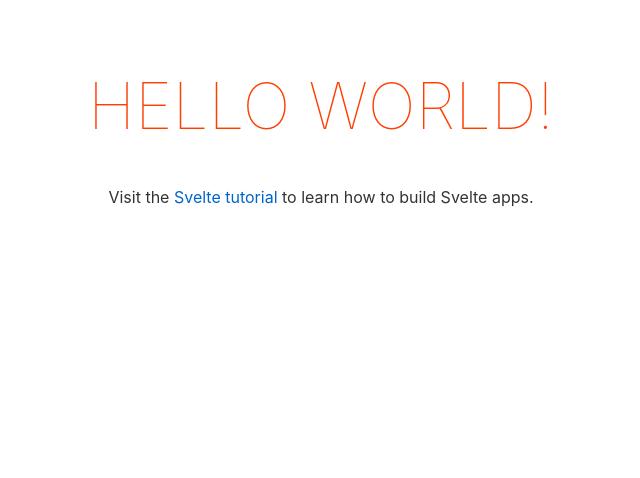
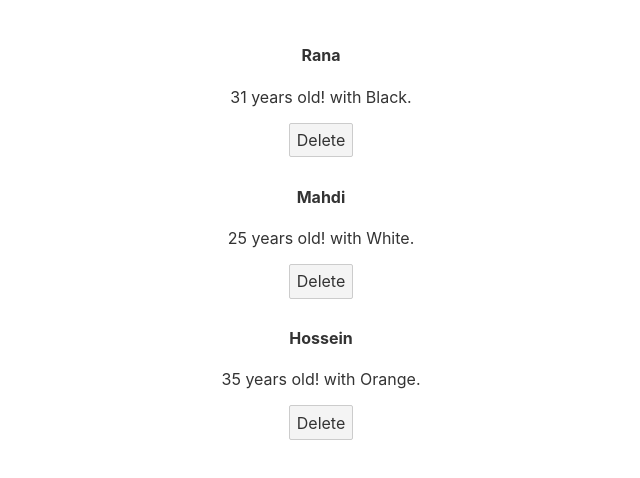
Before and after one commit to mehdijafarii/svelte_learning, a Svelte app in the folder 6-10/: page / in a window 1280 px wide. Shown: the top 478 px of the page, without its empty margins (319-959 px from the left). Built offline with nearby package versions, Linux system fonts and the light colour scheme.

Commit message:
forloop & inline event

```diff
--- a/6-10/src/App.svelte
+++ b/6-10/src/App.svelte
@@ -1,10 +1,27 @@
 <script>
-	export let name;
+  let people = [
+    { name: "Rana", age: 31, beltColor: "Black", id: 1 },
+    { name: "Mahdi", age: 25, beltColor: "White", id: 2 },
+    { name: "Hossein", age: 35, beltColor: "Orange", id: 3 },
+  ];
+
+  const removePeople = (id)=>{
+    people = people.filter((p) => {
+      return p.id != id;
+    })
+  }
 </script>
 
 <main>
-	<h1>Hello {name}!</h1>
-	<p>Visit the <a href="https://svelte.dev/tutorial">Svelte tutorial</a> to learn how to build Svelte apps.</p>
+  {#each people as person (person.id)}
+    <div>
+      <h4>{person.name}</h4>
+      <p>{person.age} years old! with {person.beltColor}.</p>
+      <button on:click={()=> {removePeople(person.id)}}>Delete</button>
+    </div>
+  {:else}
+    <p>No people to shows</p>
+  {/each}
 </main>
 
 <style>
@@ -15,13 +32,6 @@
     margin: 0 auto;
   }
 
-	h1 {
-		color: #ff3e00;
-		text-transform: uppercase;
-		font-size: 4em;
-		font-weight: 100;
-	}
-
   @media (min-width: 640px) {
     main {
       max-width: none;
--- a/6-10/src/main.js
+++ b/6-10/src/main.js
@@ -2,9 +2,6 @@ import App from './App.svelte';
 
 const app = new App({
 	target: document.body,
-	props: {
-		name: 'world'
-	}
 });
 
 export default app;
```
Lines whose indentation alone changed are shown as unchanged.
